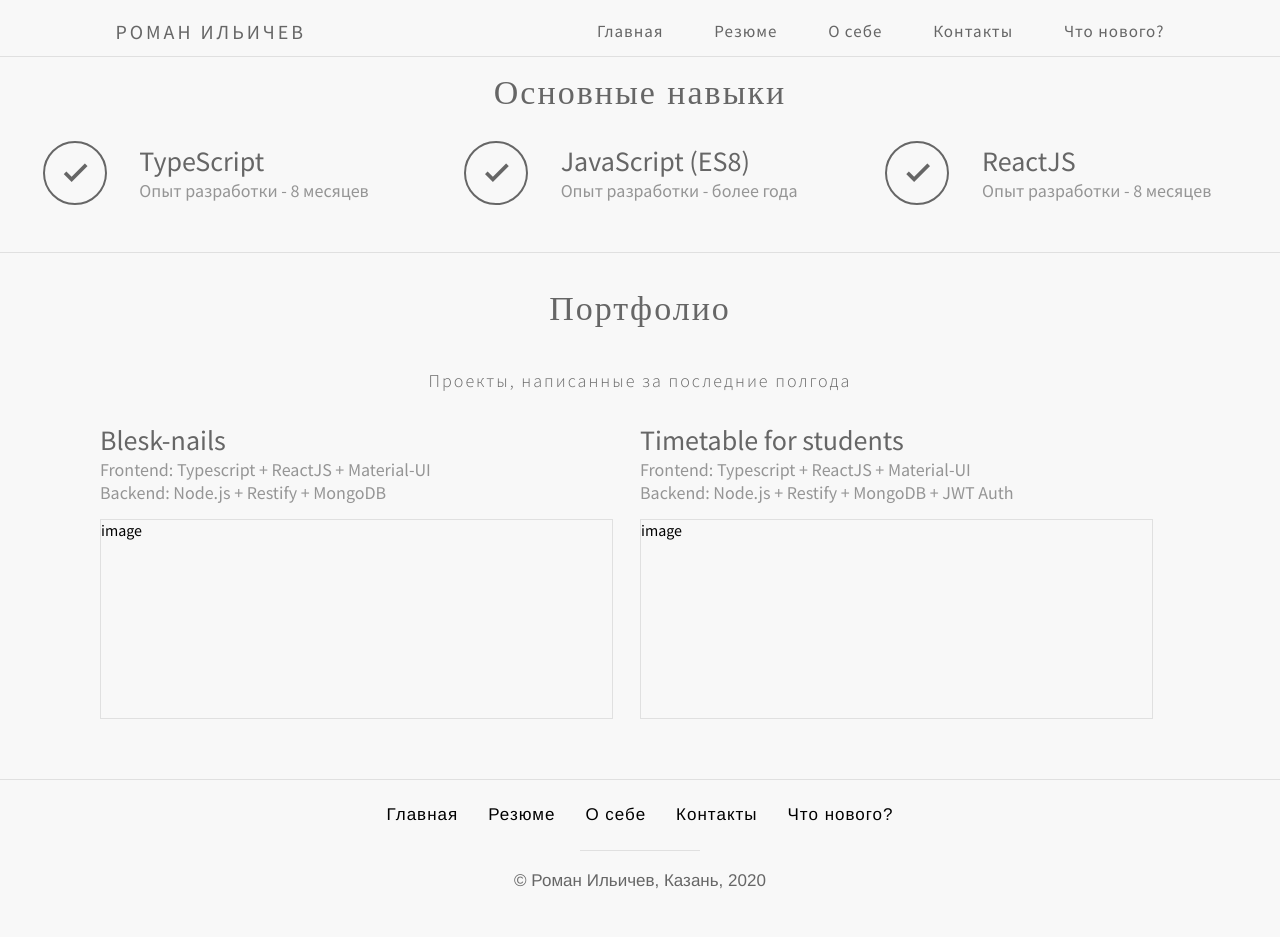
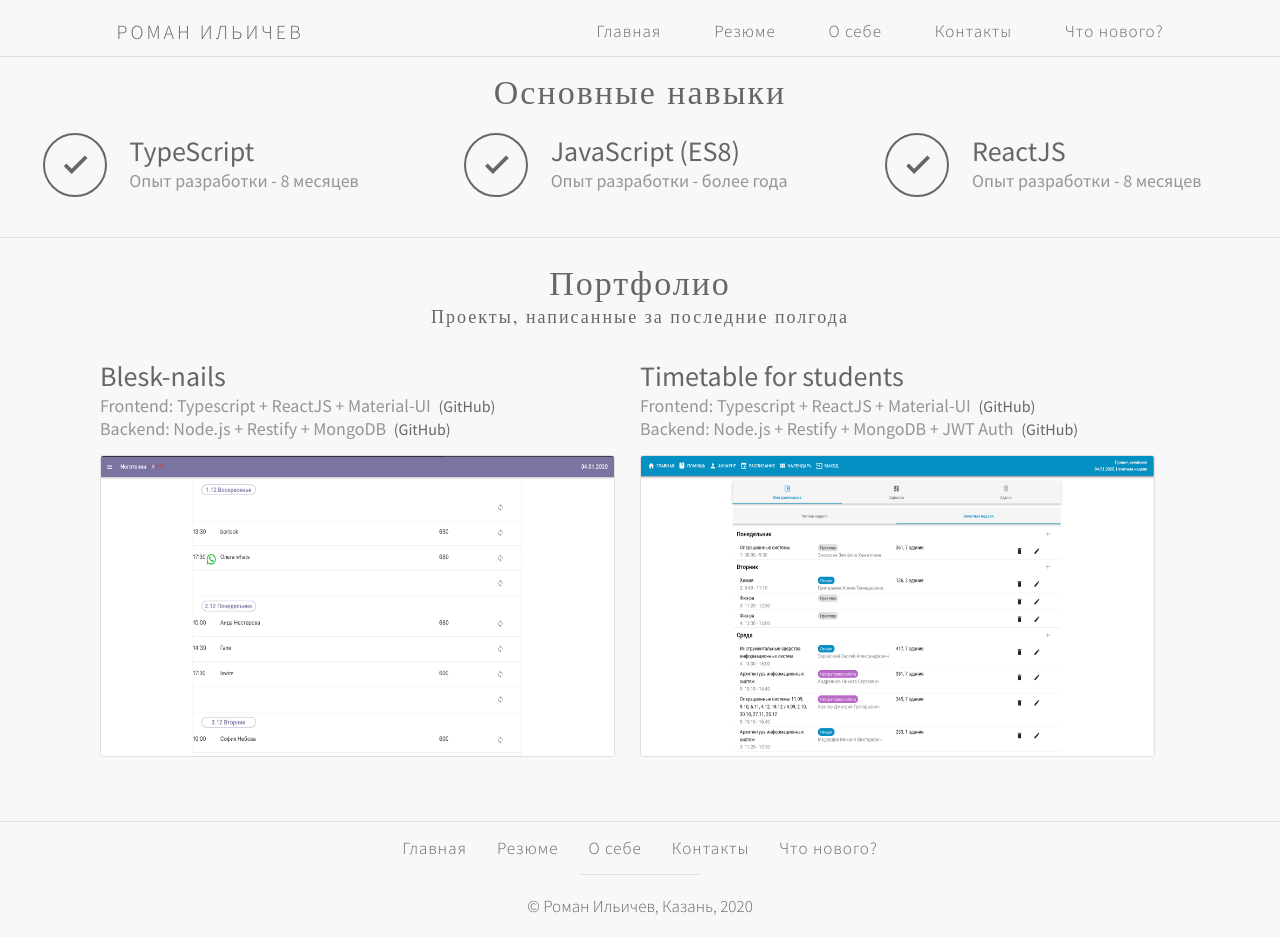
Before and after one commit to Eeenkeeei/portfolio, a React (Create React App) app: page / in a window 1280 px wide. Before the commit the page ends 911 px from the top, so only its background shows below. Built offline with nearby package versions, Linux system fonts and the light colour scheme.

Commit message:
Добавление картинок, исправление верстки, использование констант цветов

```diff
--- a/src/App.tsx
+++ b/src/App.tsx
@@ -33,7 +33,6 @@ export const App = () => {
                         </label>
                     </nav>
                 </header>
-                {/* ТЕЛО ВСЕЙ СТРАНИЦЫ */}
                 <main>
                     <Switch>
                         {Links.map(link => {
@@ -47,8 +46,8 @@ export const App = () => {
                 <footer>
                     {Links.map(link => {
                         return (
-                            <div key={link.path} className="footer-item">
-                                <NavLink  to={link.path}>
+                            <div key={link.path}>
+                                <NavLink to={link.path} className="footer-item">
                                     {link.label}
                                 </NavLink>
                             </div>
--- a/src/Pages/Main.tsx
+++ b/src/Pages/Main.tsx
@@ -62,7 +62,7 @@ export const Main = () => {
                 </Grid>
             </Grid>
             <Divider/>
-            <Grid container className="container">
+            <Grid container>
                 <Grid item xs={12} style={{display: 'flex', alignItems: "center", justifyContent: "center"}}>
                     <TextComponent className="main-portfolio-text">
                         Портфолио
@@ -82,27 +82,31 @@ export const Main = () => {
                         Blesk-nails
                     </Grid>
                     <Grid item xs className="main-skills-text-body">
-                        Frontend: Typescript + ReactJS + Material-UI
+                        Frontend: Typescript + ReactJS + Material-UI <a className="github-href" href={"https://github.com/Eeenkeeei/blesk-nails"}>(GitHub)</a>
                     </Grid>
                     <Grid item xs className="main-skills-text-body">
-                        Backend: Node.js + Restify + MongoDB
+                        Backend: Node.js + Restify + MongoDB <a className="github-href" href={"https://github.com/Eeenkeeei/blesk-nails-backend"}>(GitHub)</a>
                     </Grid>
-                    <Grid item xs className="main-projects-image">
-                        image
+                    <Grid item xs>
+                        <img className="main-projects-image" src={require("../Images/blesk-nails-screen.png")}
+                             alt="Timetable for students"/>
+
                     </Grid>
                 </Grid>
                 <Grid item xs={12} sm={6}>
-                    <Grid item xs className="main-skills-text-header">
-                        Timetable for students
+                    <Grid item xs>
+                        <a className="main-skills-text-header" href={"https://eeenkeeei.github.io/timetable"}>Timetable
+                            for students</a>
                     </Grid>
                     <Grid item xs className="main-skills-text-body">
-                        Frontend: Typescript + ReactJS + Material-UI
+                        Frontend: Typescript + ReactJS + Material-UI <a className="github-href" href={"https://github.com/Eeenkeeei/timetable"}>(GitHub)</a>
                     </Grid>
                     <Grid item xs className="main-skills-text-body">
-                        Backend: Node.js + Restify + MongoDB + JWT Auth
+                        Backend: Node.js + Restify + MongoDB + JWT Auth <a className="github-href" href={"https://github.com/Eeenkeeei/timetable-server"}>(GitHub)</a>
                     </Grid>
-                    <Grid item xs className="main-projects-image">
-                        image
+                    <Grid item xs>
+                        <img className="main-projects-image" src={require("../Images/timetable-screen.png")}
+                             alt="Timetable for students"/>
                     </Grid>
                 </Grid>
             </Grid>
--- a/src/index.css
+++ b/src/index.css
@@ -1,4 +1,12 @@
 @import url('https://fonts.googleapis.com/css?family=Playfair+Display&display=swap');
+
+:root {
+    --main-font-color: #666666;
+    --hover-color: #dbdbdb;
+    --background-color: #f8f8f8;
+    --secondary-font-color: #959595;
+    --lovely-grey: #e0e0e0;
+}
 
 * {
     padding: 0;
@@ -14,7 +22,7 @@ body, html {
     font-family: 'Source Sans Pro', sans-serif;
     -webkit-font-smoothing: antialiased;
     -moz-osx-font-smoothing: grayscale;
-    background: #f8f8f8;
+    background: var(--background-color);
 }
 
 nav {
@@ -31,7 +39,7 @@ nav {
 .header {
     margin-top: 6px;
     width: 100%;
-    border-bottom: 1px solid #e0e0e0;
+    border-bottom: 1px solid var(--lovely-grey);
     padding: 0 !important;
 }
 
@@ -48,30 +56,32 @@ nav {
 
 .menu li a {
     align-self: center;
-    color: #666666;
+    color: var(--main-font-color);
     font-size: 17px;
     padding: 10px 15px;
     transition: background .2s linear;
     letter-spacing: 1px;
+    font-weight: 300;
+
 }
 
 .menu li a.logo {
     font-size: 20px;
     margin-right: 240px;
     letter-spacing: 3px;
-    background: #f8f8f8;
+    background: var(--background-color);
 }
 
 .menu li a.logo:hover {
-    background: #f8f8f8;
+    background: var(--background-color);
 }
 
 .menu li a:hover {
-    background: #f0f0f0;
+    background: var(--hover-color);
     border-radius: 3px
 }
 
-@media screen and (max-width: 950px) {
+@media screen and (max-width: 976px) {
 
     .header {
         border-bottom: 0;
@@ -124,14 +134,14 @@ nav {
         text-align: center;
         align-self: center;
         align-content: center;
-        border-bottom: 1px solid #e0e0e0;
+        border-bottom: 1px solid var(--lovely-grey);
         letter-spacing: 2px;
     }
 
     .menu li a.logo {
         font-size: 20px;
         margin-right: 0;
-        background: #f8f8f8;
+        background: var(--background-color);
     }
 }
 
@@ -156,7 +166,7 @@ a {
 }
 
 .main-header-text {
-    color: #666666;
+    color: var(--main-font-color);
     font-family: 'Playfair Display', serif !important;
     font-weight: 300;
     letter-spacing: 2px;
@@ -168,40 +178,44 @@ a {
 
 .main-skills {
     margin-top: 20px !important;
+    width: 100%;
+    min-width: 180px;
 }
 
 .main-skills-icon-container {
+    height: 100%;
     display: flex;
     justify-content: center;
     align-items: center;
 }
 
 .main-skills-icon {
-    color: #666666;
+    color: var(--main-font-color);
     font-size: 30px !important;
     font-weight: bold;
     margin-right: 20px !important;
-    border: 2px solid #666666;
+    border: 2px solid var(--main-font-color);
     padding: 15px;
     border-radius: 50%;
 }
 
 .main-skills-text-container {
-    padding: 10px;
+    height: 100%;
     display: block;
 }
 
 .main-skills-text-header {
     font-size: 28px;
-    color: #666666;
+    color: var(--main-font-color);
+    transition: .5s ease-out;
 }
 
 .main-skills-text-body {
     font-size: 18px;
-    color: #959595;
+    color: var(--secondary-font-color);
 }
 
-@media screen and (max-width: 950px) {
+@media screen and (max-width: 976px) {
     .main-header-text {
         margin-top: 0 !important;
         font-size: 30px;
@@ -222,12 +236,12 @@ a {
 }
 
 .divider {
-    border-bottom: 1px solid #e0e0e0;
+    border-bottom: 1px solid var(--lovely-grey);
     width: 100%
 }
 
 .main-portfolio-text {
-    color: #666666;
+    color: var(--main-font-color);
     font-family: 'Playfair Display', serif !important;
     font-weight: 300;
     letter-spacing: 2px;
@@ -239,7 +253,8 @@ a {
 }
 
 .main-portfolio-comment {
-    color: #666666;
+    color: var(--main-font-color);
+    font-family: 'Playfair Display', serif !important;
     font-weight: 300;
     letter-spacing: 2px;
     font-size: 18px;
@@ -251,9 +266,11 @@ a {
 }
 
 .main-projects-image {
-    height: 200px;
+    height: 300px;
     width: 95%;
-    border: 1px solid #e0e0e0;
+    max-width: 600px !important;
+    border: 1px solid var(--lovely-grey);
+    border-radius: 3px;
     margin-top: 15px !important;
 }
 
@@ -261,10 +278,14 @@ a {
     .main-projects-container {
         padding: 20px 20px 40px 20px
     }
+
+    .main-projects-image {
+        height: 200px;
+    }
 }
 
 footer {
-    color: #666666;
+    color: var(--main-font-color);
     display: flex;
     justify-content: center;
     align-items: center;
@@ -272,9 +293,8 @@ footer {
 }
 
 .footer-item {
-    font-family: "Helvetica Neue", sans-serif !important;
     align-self: center;
-    color: #666666;
+    color: var(--main-font-color);
     font-size: 17px;
     font-weight: 300;
     padding: 10px 15px;
@@ -283,12 +303,12 @@ footer {
 }
 
 .footer-item:hover {
-    background: #f0f0f0;
+    background: var(--hover-color);
     border-radius: 3px
 }
 
 .little-divider {
-    border-bottom: 1px solid #e0e0e0;
+    border-bottom: 1px solid var(--lovely-grey);
     margin-left: auto;
     margin-right: auto;
     width: 120px;
@@ -302,10 +322,24 @@ footer {
 .footer-copyright-text {
     padding-top: 20px;
     padding-bottom: 20px;
-    font-family: "Helvetica Neue", sans-serif !important;
-    color: #666666;
+    color: var(--main-font-color);
     font-size: 17px;
     font-weight: 300;
+}
+
+.github-href {
+    color: var(--main-font-color);
+    padding: 4px;
+    font-size: 16px;
+    cursor: pointer;
+    text-decoration: none;
+    transition: all .5s ease-out;
+}
+
+.github-href:hover {
+    background: var(--hover-color);
+    border-radius: 3px;
+    transition: all .5s ease-out;
 }
 
 @media screen and (max-width: 550px) {
```
Also changed, not shown: src/Images/blesk-nails-screen.png (added), src/Images/timetable-screen.png (added).
